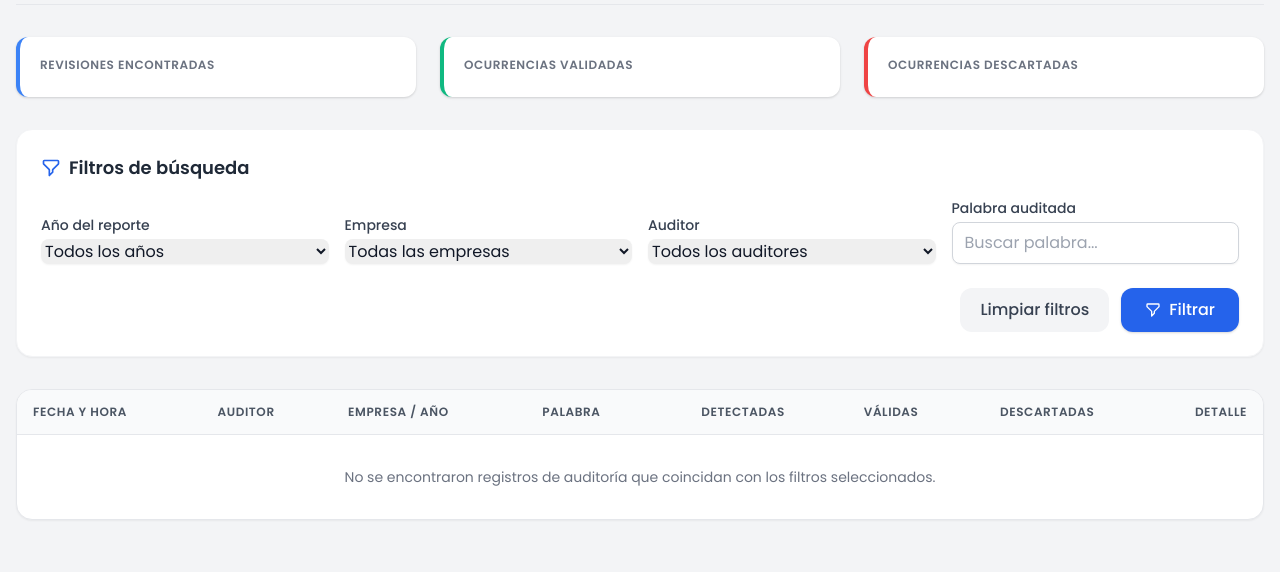
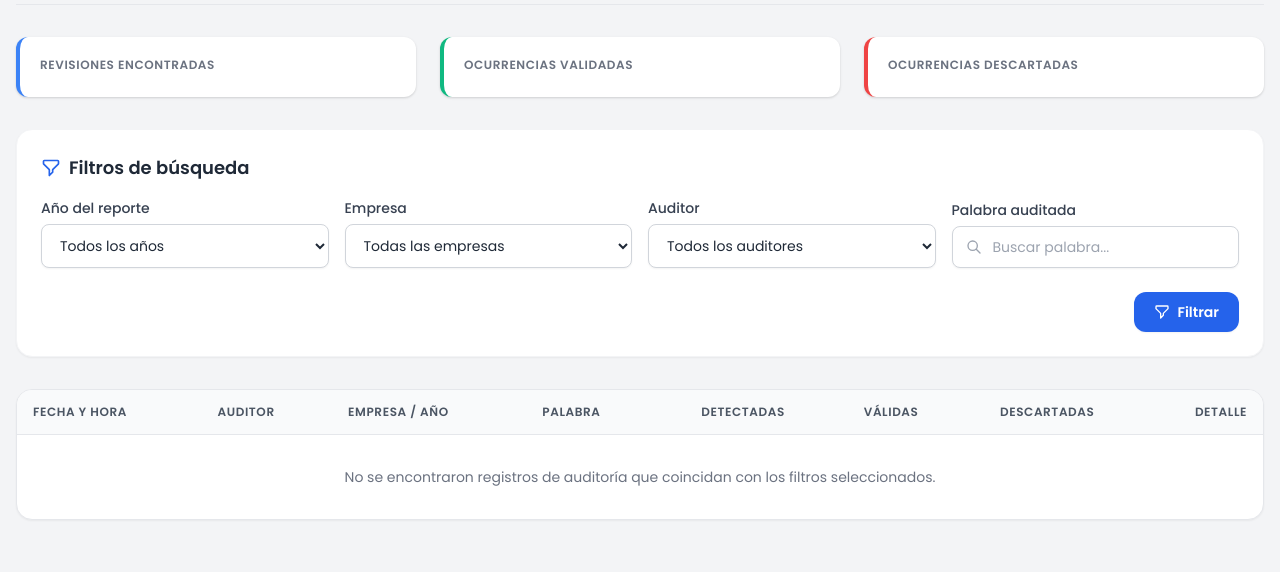
Before and after one commit to hadez7/ComplexIndexV2, a Django app: template Counter/templates/concealment_history.html in a window 1280 px wide. Shown: the part 225-797 px from the top of the page. Run offline with Django 3.2, Linux system fonts and the light colour scheme; the template is opened without the code that fills it, so the values that code supplies are empty.

Commit message:
feat: integración de favicon ELI y estandarización de filtros en historial de ocultamiento

```diff
--- a/Counter/templates/concealment_history.html
+++ b/Counter/templates/concealment_history.html
@@ -64,8 +64,9 @@
         </h2>
         <form id="filterForm" method="get" class="grid grid-cols-1 sm:grid-cols-2 md:grid-cols-4 gap-4 items-end">
             <div>
-                <label for="year" class="block text-sm font-medium text-gray-700 mb-1">Año del reporte</label>
-                <select name="year" id="year" class="w-full border-gray-300 rounded-lg shadow-sm focus:ring-blue-500 focus:border-blue-500">
+                <label for="year" class="block text-sm font-medium text-gray-700 mb-1.5">Año del reporte</label>
+                <select name="year" id="year"
+                        class="w-full border border-gray-300 rounded-lg shadow-sm focus:ring-2 focus:ring-blue-500 focus:border-blue-500 px-3.5 py-2.5 text-sm text-gray-800 bg-white transition">
                     <option value="">Todos los años</option>
                     {% for y in years %}
                     <option value="{{ y }}" {% if year_filter == y|stringformat:"s" %}selected{% endif %}>{{ y }}</option>
@@ -73,8 +74,9 @@
                 </select>
             </div>
             <div>
-                <label for="company" class="block text-sm font-medium text-gray-700 mb-1">Empresa</label>
-                <select name="company" id="company" class="w-full border-gray-300 rounded-lg shadow-sm focus:ring-blue-500 focus:border-blue-500">
+                <label for="company" class="block text-sm font-medium text-gray-700 mb-1.5">Empresa</label>
+                <select name="company" id="company"
+                        class="w-full border border-gray-300 rounded-lg shadow-sm focus:ring-2 focus:ring-blue-500 focus:border-blue-500 px-3.5 py-2.5 text-sm text-gray-800 bg-white transition">
                     <option value="">Todas las empresas</option>
                     {% for c in companies %}
                     <option value="{{ c.id }}" {% if company_filter == c.id|stringformat:"s" or company_filter == c.name or company_filter == c.clean_name %}selected{% endif %}>
@@ -84,8 +86,9 @@
                 </select>
             </div>
             <div>
-                <label for="user" class="block text-sm font-medium text-gray-700 mb-1">Auditor</label>
-                <select name="user" id="user" class="w-full border-gray-300 rounded-lg shadow-sm focus:ring-blue-500 focus:border-blue-500">
+                <label for="user" class="block text-sm font-medium text-gray-700 mb-1.5">Auditor</label>
+                <select name="user" id="user"
+                        class="w-full border border-gray-300 rounded-lg shadow-sm focus:ring-2 focus:ring-blue-500 focus:border-blue-500 px-3.5 py-2.5 text-sm text-gray-800 bg-white transition">
                     <option value="">Todos los auditores</option>
                     {% for a in auditors %}
                     <option value="{{ a.username }}" {% if user_filter == a.username %}selected{% endif %}>
@@ -95,23 +98,33 @@
                 </select>
             </div>
             <div>
-                <label for="word" class="block text-sm font-medium text-gray-700 mb-1">Palabra auditada</label>
-                <div class="flex gap-2">
+                <label for="word" class="block text-sm font-medium text-gray-700 mb-1.5">Palabra auditada</label>
+                <div class="relative">
+                    <div class="absolute inset-y-0 left-0 pl-3.5 flex items-center pointer-events-none text-gray-400">
+                        <svg class="w-4 h-4" fill="none" stroke="currentColor" viewBox="0 0 24 24">
+                            <path stroke-linecap="round" stroke-linejoin="round" stroke-width="2" d="M21 21l-6-6m2-5a7 7 0 11-14 0 7 7 0 0114 0z"/>
+                        </svg>
+                    </div>
                     <input type="text" name="word" id="word" value="{{ word_filter }}" placeholder="Buscar palabra..."
-                           class="w-full border-gray-300 rounded-lg shadow-sm focus:ring-blue-500 focus:border-blue-500 px-3 py-2 border">
+                           class="w-full pl-10 pr-3.5 py-2.5 border border-gray-300 rounded-lg shadow-sm text-sm text-gray-800 focus:ring-2 focus:ring-blue-500 focus:border-blue-500 bg-white transition">
                 </div>
             </div>
-            <div class="sm:col-span-2 md:col-span-4 flex justify-end gap-3 pt-2">
+            <div class="sm:col-span-2 md:col-span-4 flex justify-end items-center gap-3 pt-2">
+                {% if year_filter or company_filter or user_filter or word_filter %}
                 <a href="{% url 'concealment_history' %}"
-                   class="inline-flex items-center justify-center gap-2 bg-gray-100 hover:bg-gray-200 text-gray-700 font-medium py-2.5 px-5 rounded-xl transition duration-200">
-                    Limpiar filtros
+                   class="inline-flex items-center justify-center gap-1.5 bg-gray-100 hover:bg-gray-200 text-gray-700 font-semibold py-2.5 px-4 rounded-xl text-sm transition">
+                    <svg class="w-4 h-4 text-gray-500" fill="none" stroke="currentColor" stroke-width="2" viewBox="0 0 24 24">
+                        <path stroke-linecap="round" stroke-linejoin="round" d="M6 18L18 6M6 6l12 12"></path>
+                    </svg>
+                    <span>Limpiar filtros</span>
                 </a>
+                {% endif %}
                 <button type="submit"
-                        class="inline-flex items-center justify-center gap-2 bg-blue-600 hover:bg-blue-700 text-white font-medium py-2.5 px-6 rounded-xl shadow transition duration-200">
+                        class="inline-flex items-center justify-center gap-2 bg-blue-600 hover:bg-blue-700 text-white font-semibold py-2.5 px-5 rounded-xl text-sm shadow-sm hover:shadow transition">
                     <svg xmlns="http://www.w3.org/2000/svg" class="h-4 w-4" fill="none" viewBox="0 0 24 24" stroke="currentColor">
                         <path stroke-linecap="round" stroke-linejoin="round" stroke-width="2" d="M3 4a1 1 0 011-1h16a1 1 0 011 1v2.586a1 1 0 01-.293.707l-6.414 6.414a1 1 0 00-.293.707V17l-4 4v-6.586a1 1 0 00-.293-.707L3.293 7.293A1 1 0 013 6.586V4z" />
                     </svg>
-                    Filtrar
+                    <span>Filtrar</span>
                 </button>
             </div>
         </form>
--- a/WordCounter/templates/base.html
+++ b/WordCounter/templates/base.html
@@ -1,3 +1,4 @@
+{% load static %}
 <!DOCTYPE html>
 <html lang="es">
 
@@ -5,6 +6,12 @@
     <meta charset="UTF-8">
     <meta name="viewport" content="width=device-width, initial-scale=1.0">
     <title>{% block title %}Enterprise Lex Index{% endblock %}</title>
+
+    <!-- Favicon & Touch Icons -->
+    <link rel=icon type="image/svg+xml" href="{% static 'images/favicon.svg' %}">
+    <link rel="alternate icon" type="image/x-icon" href="{% static 'images/favicon.ico' %}">
+    <link rel="apple-touch-icon" href="{% static 'images/favicon-apple.png' %}">
+
     <link href="https://fonts.googleapis.com/css2?family=Poppins:wght@400;500;600;700&display=swap" rel="stylesheet">
     <link href="https://cdn.jsdelivr.net/npm/tailwindcss@2.2.19/dist/tailwind.min.css" rel="stylesheet">
     {% block custom_css %}
--- a/WordCounter/urls.py
+++ b/WordCounter/urls.py
@@ -18,11 +18,14 @@ from django.contrib import admin
 from django.urls import path, include
 from django.conf import settings
 from django.conf.urls.static import static
+from django.views.generic.base import RedirectView
+from django.templatetags.static import static as static_url
 
 urlpatterns = [
     path('admin/', admin.site.urls),
     path('', include('Counter.urls')),
     path('Auth/', include('User.urls')),
+    path('favicon.ico', RedirectView.as_view(url=static_url('images/favicon.ico'), permanent=True)),
 ]
 
 
```
Also changed, not shown: Counter/static/images/favicon-32x32.png (added), Counter/static/images/favicon-apple.png (added), Counter/static/images/favicon.ico (added), Counter/static/images/favicon.svg (added).
